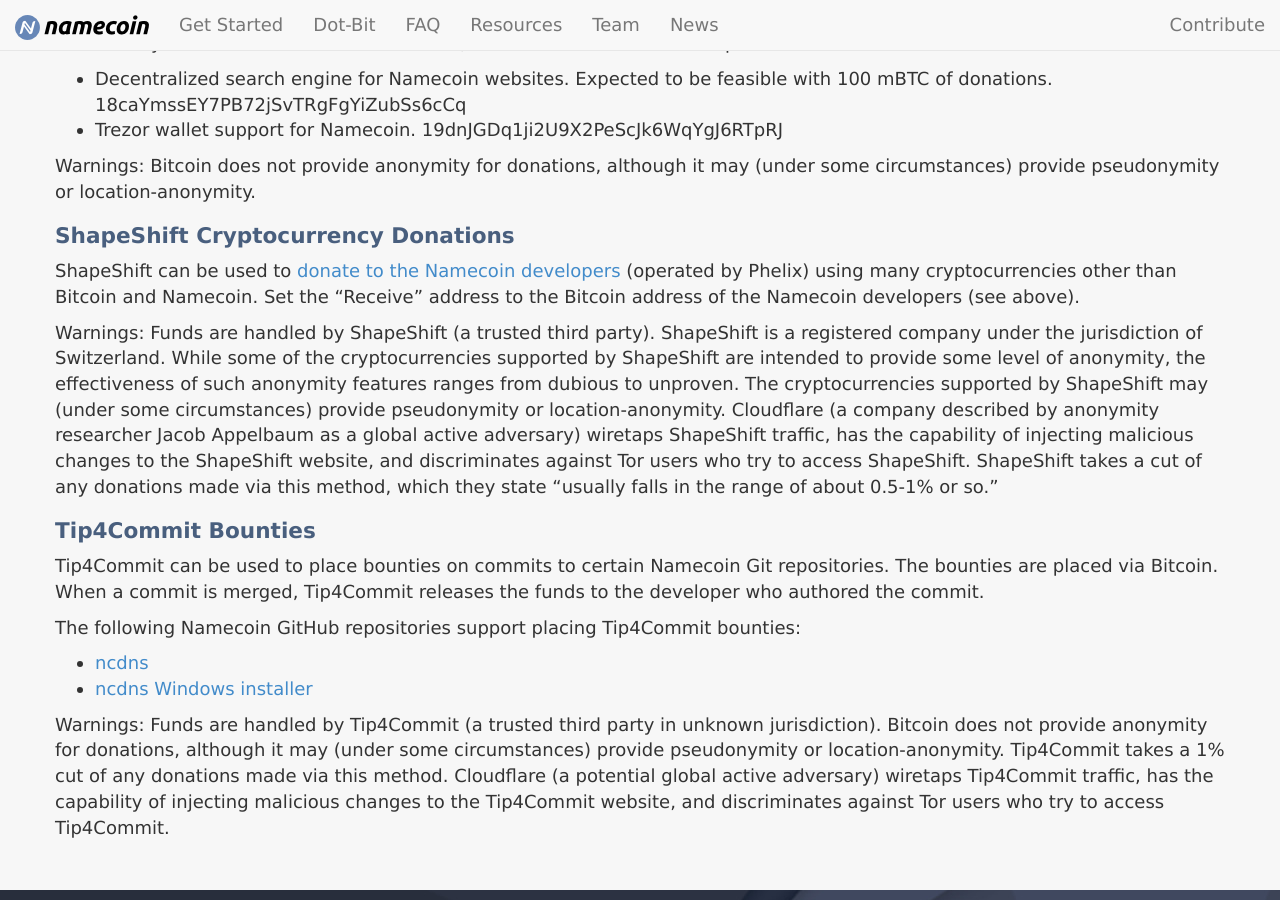
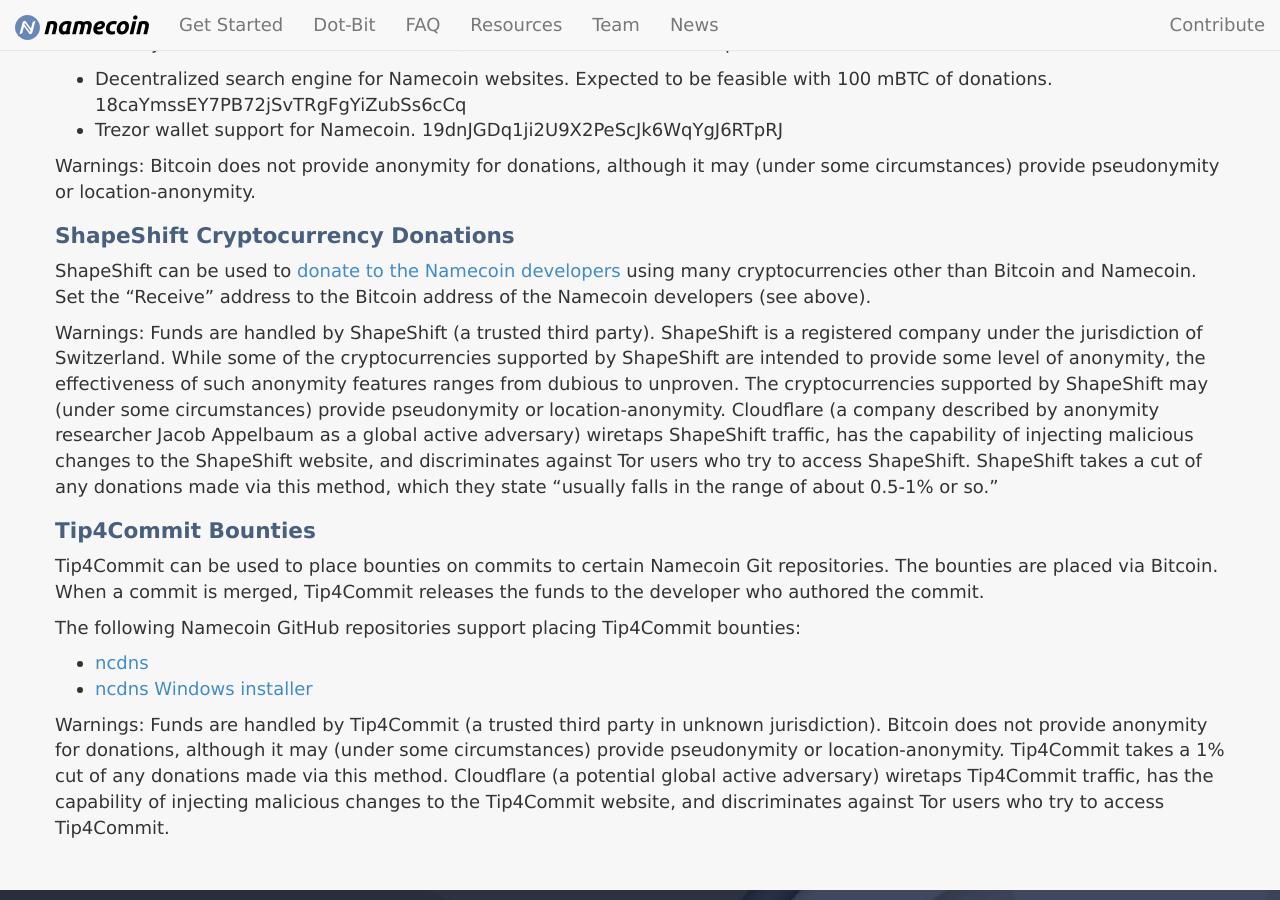
Before and after one commit to JeremyRand/namecoin.org, a Jekyll site: the page built from donate/index.md, in a window 1280 px wide and 900 px high, scrolled down 824 px. Built offline with Jekyll 4.4.1, drawn with Linux system fonts in a browser that asks for light colours.

Commit message:
Remove additional NMDF remnant
Forgot to remove this earlier.

```diff
--- a/donate/index.md
+++ b/donate/index.md
@@ -29,7 +29,7 @@ Warnings: Bitcoin does not provide anonymity for donations, although it may (und
 
 ## ShapeShift Cryptocurrency Donations
 
-ShapeShift can be used to [donate to the Namecoin developers](https://www.shapeshift.io/) (operated by Phelix) using many cryptocurrencies other than Bitcoin and Namecoin.  Set the "Receive" address to the Bitcoin address of the Namecoin developers (see above).
+ShapeShift can be used to [donate to the Namecoin developers](https://www.shapeshift.io/) using many cryptocurrencies other than Bitcoin and Namecoin.  Set the "Receive" address to the Bitcoin address of the Namecoin developers (see above).
 
 Warnings: Funds are handled by ShapeShift (a trusted third party).  ShapeShift is a registered company under the jurisdiction of Switzerland.  While some of the cryptocurrencies supported by ShapeShift are intended to provide some level of anonymity, the effectiveness of such anonymity features ranges from dubious to unproven.  The cryptocurrencies supported by ShapeShift may (under some circumstances) provide pseudonymity or location-anonymity.  Cloudflare (a company described by anonymity researcher Jacob Appelbaum as a global active adversary) wiretaps ShapeShift traffic, has the capability of injecting malicious changes to the ShapeShift website, and discriminates against Tor users who try to access ShapeShift.  ShapeShift takes a cut of any donations made via this method, which they state "usually falls in the range of about 0.5-1% or so."
 
```
